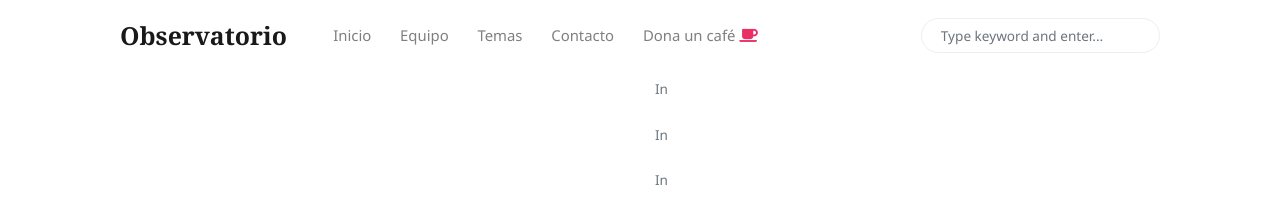
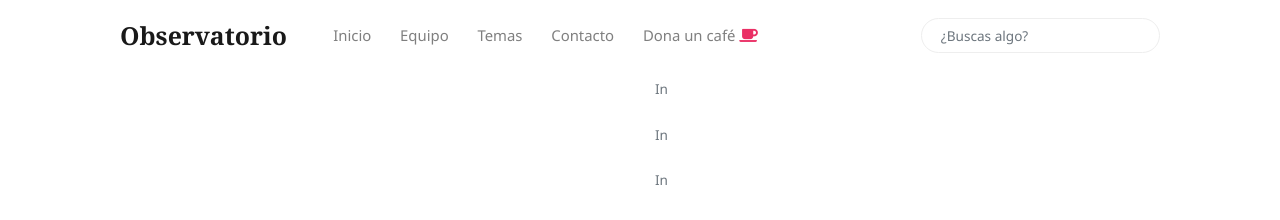
Before and after one commit to Alex-writes-something/observatorio.github.io, a Jekyll site: the page built from index.html, in a window 1280 px wide. Shown: the top 220 px of the page. Built offline with Jekyll 4.4.1, drawn with Linux system fonts in a browser that asks for light colours; nearby versions of some CDN libraries; the list of posts is cut into pages by our own code.

Commit message:
Update search-lunr.html

```diff
--- a/_includes/search-lunr.html
+++ b/_includes/search-lunr.html
@@ -77,5 +77,5 @@
 
 
 <form class="bd-search hidden-sm-down" onSubmit="return lunr_search(document.getElementById('lunrsearch').value);">
-<input type="text" class="form-control text-small"  id="lunrsearch" name="q" value="" placeholder="Type keyword and enter...">
+<input type="text" class="form-control text-small"  id="lunrsearch" name="q" value="" placeholder="¿Buscas algo?">
 </form>
```
